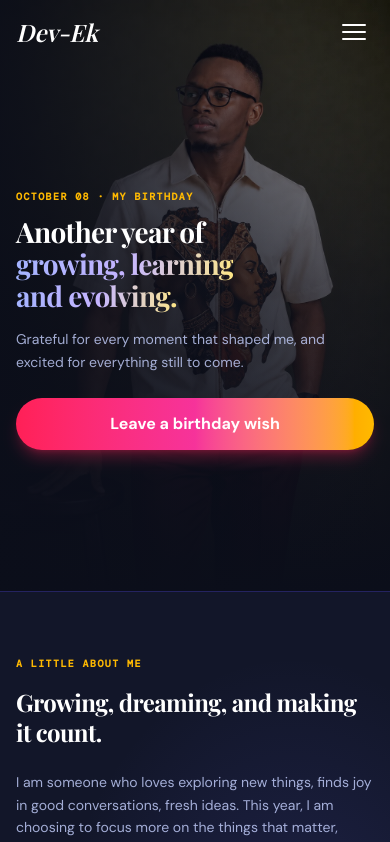
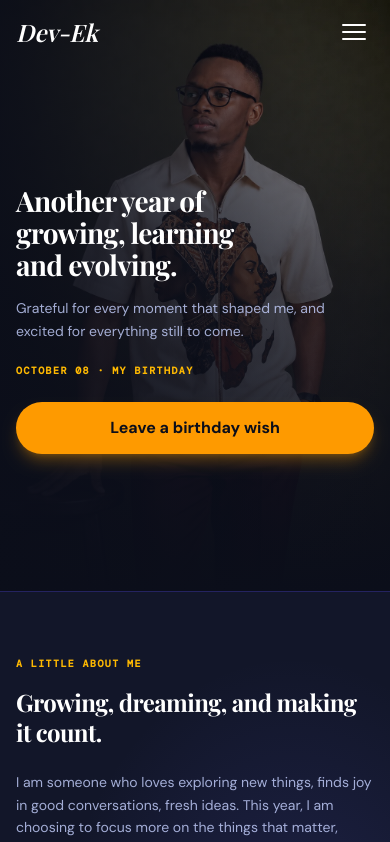
Before and after one commit to Ekemzzz/Birthday-website, a React (Vite) app: page /#/ in a window 390 px wide. Shown: the top 842 px of the page. Built offline with nearby package versions, Linux system fonts and the light colour scheme; a web font is replaced by a local one.

Commit message:
Update styles for improved readability and accessibility; adjust button colors and text shadows in Home and index.css

```diff
--- a/src/index.css
+++ b/src/index.css
@@ -130,7 +130,7 @@ input, textarea, select {
   font-size: clamp(2.2rem, 7.5vw, 6rem);
   font-weight: 700;
   font-style: italic;
-  color: #e0e7ff;
+  color: #fff;
   animation: splash-slide-left 0.55s 0.12s cubic-bezier(.22,1,.36,1) both;
 }
 
@@ -138,10 +138,7 @@ input, textarea, select {
   font-family: "Playfair Display", serif;
   font-size: clamp(2.4rem, 8.5vw, 6.8rem);
   font-weight: 700;
-  background: linear-gradient(to right, #a5b4fc, #c084fc, #fbbf24);
-  -webkit-background-clip: text;
-  -webkit-text-fill-color: transparent;
-  background-clip: text;
+  color: #fff;
   animation: splash-slide-right 0.55s 0.22s cubic-bezier(.22,1,.36,1) both;
   word-break: break-word;
 }
@@ -151,10 +148,10 @@ input, textarea, select {
   font-size: clamp(1.2rem, 4vw, 2.8rem);
   font-weight: 700;
   letter-spacing: 0.04em;
-  color: #fff;
+  color: #fbbf24;
   margin: 0.5rem 0 0;
   animation: splash-fade-up 0.55s 0.34s cubic-bezier(.22,1,.36,1) both;
-  text-shadow: 0 0 40px rgba(168,85,247,0.4);
+  text-shadow: 0 0 40px rgba(251,191,36,0.4);
 }
 
 .splash-balloons {
--- a/src/pages/Home.jsx
+++ b/src/pages/Home.jsx
@@ -325,20 +325,13 @@ function Home() {
 
         {/* Hero content */}
         <div className="relative z-10 mx-auto w-full max-w-6xl 2xl:max-w-7xl">
-          <p className="font-mono mb-3 text-[10px] sm:text-[11px] font-semibold tracking-[.14em] text-amber-400 uppercase">OCTOBER 08 &middot; MY BIRTHDAY</p>
           <h1 className="font-display tracking-tight text-white font-bold max-w-2xl w-full break-words" style={{fontSize: 'clamp(1.75rem, 5.5vw, 4.25rem)', lineHeight: '1.15'}}>
             {displayed.map((line, i) => (
-              <span key={i} className="block">
-                {i === 0
-                  ? <span className="text-white">{line}</span>
-                  : <em className="bg-gradient-to-r from-indigo-300 via-violet-300 to-amber-200 bg-clip-text text-transparent not-italic">{line}</em>}
-              </span>
+              <span key={i} className="block text-white">{line}</span>
             ))}
             {!typeDone && (
-              <span className="block">
-                {displayed.length === 0
-                  ? <span className="text-white">{current}</span>
-                  : <em className="bg-gradient-to-r from-indigo-300 via-violet-300 to-amber-200 bg-clip-text text-transparent not-italic">{current}</em>}
+              <span className="block text-white">
+                {current}
                 <span className="typing-cursor" aria-hidden="true" />
               </span>
             )}
@@ -347,7 +340,8 @@ function Home() {
           {/* Subtitle + button fade in after typewriter done */}
           <div className={`hero-after-type ${typeDone ? 'hero-after-type--visible' : ''}`}>
             <p className="mt-4 max-w-md leading-relaxed text-indigo-200/80 text-sm sm:text-base">Grateful for every moment that shaped me, and excited for everything still to come.</p>
-            <a href="#wishes" className="mt-6 inline-flex w-full sm:w-auto items-center justify-center gap-3 bg-gradient-to-r from-rose-500 via-pink-500 to-amber-400 hover:opacity-95 px-7 py-3.5 rounded-full text-base sm:text-sm font-semibold text-white transition-all shadow-lg shadow-rose-500/30 hover:-translate-y-0.5 active:translate-y-0 text-center">Leave a birthday wish</a>
+            <p className="mt-5 font-mono text-[10px] sm:text-[11px] font-semibold tracking-[.14em] text-amber-400 uppercase">OCTOBER 08 &middot; MY BIRTHDAY</p>
+            <a href="#wishes" className="mt-6 inline-flex w-full sm:w-auto items-center justify-center gap-3 bg-amber-500 hover:bg-amber-400 px-7 py-3.5 rounded-full text-base sm:text-sm font-semibold text-[#0B0E1A] transition-all shadow-lg shadow-amber-500/30 hover:-translate-y-0.5 active:translate-y-0 text-center">Leave a birthday wish</a>
           </div>
         </div>
       </section>
@@ -380,7 +374,7 @@ function Home() {
           <label className="flex flex-col gap-2 text-sm font-medium text-indigo-200">Your birthday wish
             <textarea className="h-32 resize-y border border-indigo-800/80 bg-[#0B0E1A] rounded-xl p-3.5 text-white outline-indigo-500 focus:border-indigo-400 transition-colors placeholder:text-indigo-400/50" value={form.message} onChange={(e) => setForm({ ...form, message: e.target.value })} placeholder="Write something lovely..." maxLength="300" required />
           </label>
-          <button disabled={status === 'sending'} className="inline-flex w-full sm:w-fit items-center justify-center gap-3 bg-gradient-to-r from-rose-500 via-pink-500 to-amber-400 hover:opacity-95 px-7 py-3.5 rounded-full text-base sm:text-sm font-semibold text-white transition-all shadow-lg shadow-rose-500/30 hover:-translate-y-0.5 active:translate-y-0 cursor-pointer disabled:opacity-60 disabled:cursor-not-allowed disabled:hover:translate-y-0 text-center" type="submit">{status === 'sending' ? 'Sending...' : 'Send a wish'}</button>
+          <button disabled={status === 'sending'} className="inline-flex w-full sm:w-fit items-center justify-center gap-3 bg-amber-500 hover:bg-amber-400 px-7 py-3.5 rounded-full text-base sm:text-sm font-semibold text-[#0B0E1A] transition-all shadow-lg shadow-amber-500/30 hover:-translate-y-0.5 active:translate-y-0 cursor-pointer disabled:opacity-60 disabled:cursor-not-allowed disabled:hover:translate-y-0 text-center" type="submit">{status === 'sending' ? 'Sending...' : 'Send a wish'}</button>
           {status === 'success' && <p className="text-sm font-medium text-emerald-400">Your wish is on its way to Ekemini. Thank you!</p>}
           {status === 'error'   && <p className="text-sm font-medium text-rose-400">Something went wrong. Please try again.</p>}
         </form>
```
